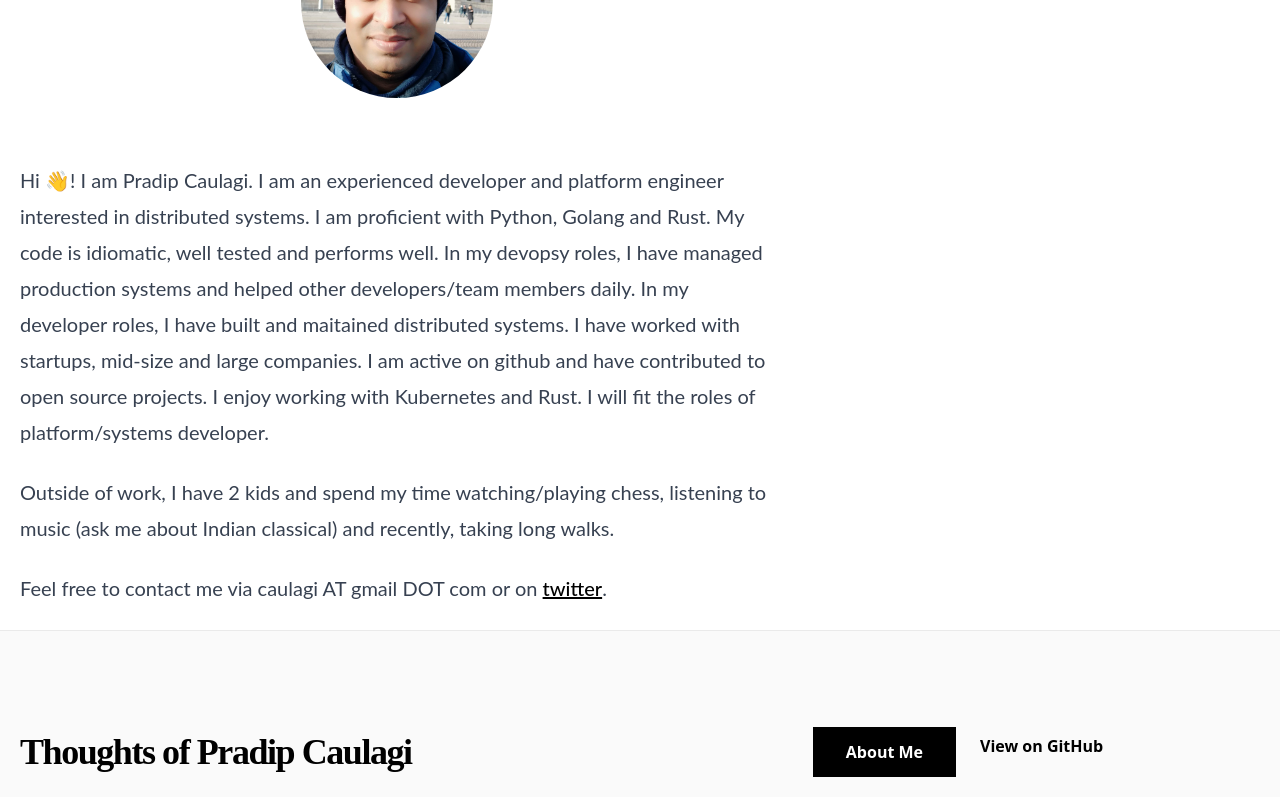
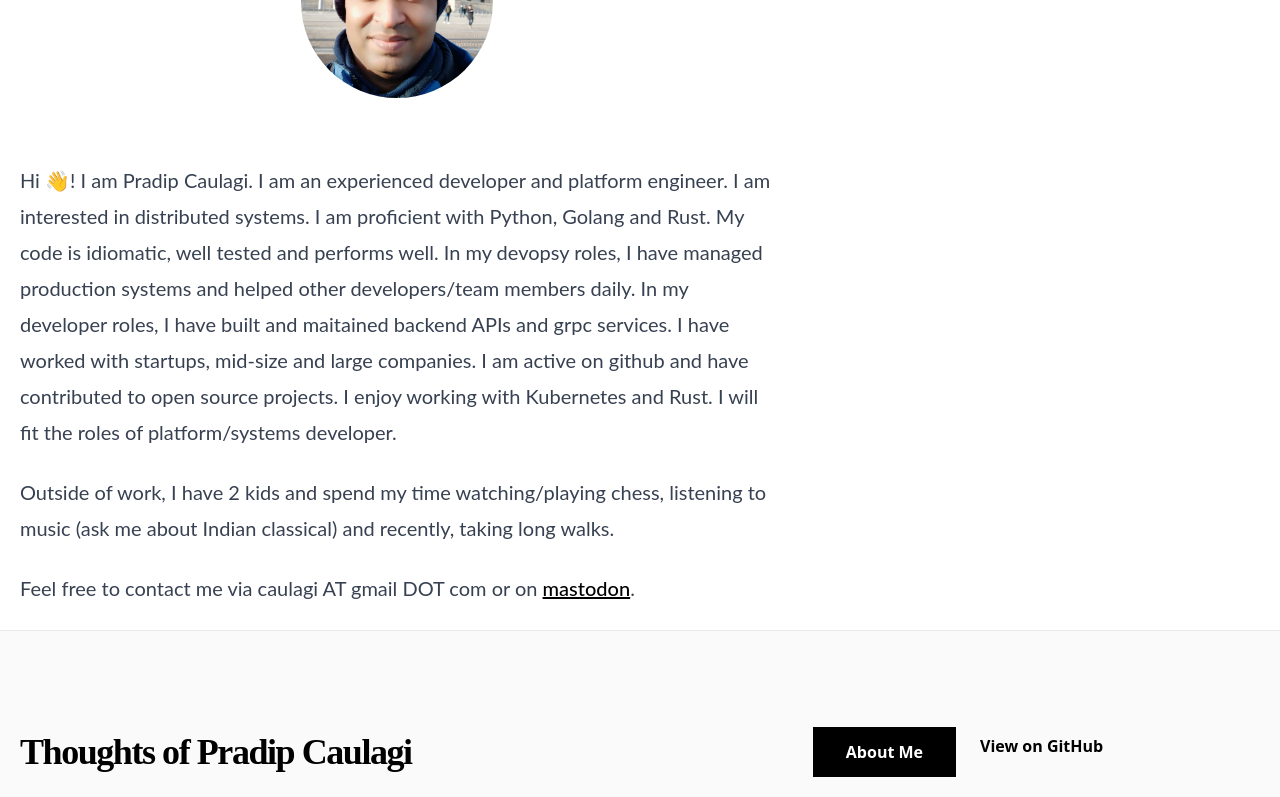
Before and after one commit to caulagi/blog, a Next.js app: page /about in a window 1280 px wide. Shown: the part 474-1271 px from the top of the page. Built offline with nearby package versions, Linux system fonts and the light colour scheme; no server answers; a web font is replaced by a local one.

Commit message:
Change twitter link to mastodon (#496)
* Change twitter link to mastodon

* Add rel="me" to anchor as mastodon recommends

```diff
--- a/pages/about.tsx
+++ b/pages/about.tsx
@@ -7,19 +7,17 @@ import Link from 'next/link'
 import { AUTHOR_NAME, HOME_OG_IMAGE_URL } from '../lib/constants'
 
 const intro = `
-Hi 👋! I am Pradip Caulagi. I am an experienced developer and platform engineer
-interested in distributed
-systems.
+Hi 👋! I am Pradip Caulagi. I am an experienced developer and platform engineer.
+I am interested in distributed systems.
 I am proficient with Python, Golang and Rust. My code is
 idiomatic, well tested and performs well.
 In my devopsy roles, I have managed production systems and
 helped other developers/team members daily.
-In my developer roles, I have built and maitained distributed systems.
-I have worked with startups,
-mid-size and large companies. I am active on github and have contributed
-to open source projects.
-I enjoy working with Kubernetes and Rust. I will fit the roles of
-platform/systems developer.`
+In my developer roles, I have built and maitained backend APIs and grpc services.
+I have worked with startups, mid-size and large companies.
+I am active on github and have contributed to open source projects.
+I enjoy working with Kubernetes and Rust.
+I will fit the roles of platform/systems developer.`
 
 const aboutMe = () => {
   return (
@@ -33,11 +31,12 @@ const aboutMe = () => {
       <p>
         Feel free to contact me via caulagi AT gmail DOT com or on{' '}
         <Link
-          href="https://twitter.com/caulagi"
+          rel="me"
+          href="https://mastodon.social/@caulagi"
           className="hover:underline text-black"
           target="_blank"
         >
-          twitter
+          mastodon
         </Link>
         .
       </p>
```
